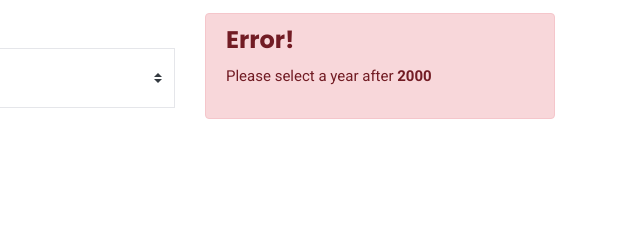
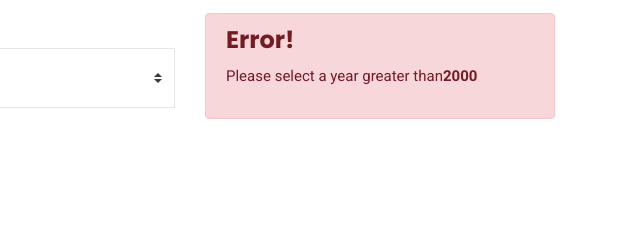
Before and after one commit to odedsaban/Data-Science-Project, a plain HTML site: page MLweb/index.html in a window 1280 px wide. Both pictures are taken after typing "5" into the empty fields and a click on the button "Predict". Shown: the part 864-1090 px from the top of the page, 640-1280 px from the left. Drawn offline with nearby package versions, Linux system fonts and the light colour scheme.

Commit message:
error content

```diff
--- a/MLweb/index.html
+++ b/MLweb/index.html
@@ -87,7 +87,7 @@
               </div>
               <div class="alert alert-danger errors " role="alert">
                 <h4 class="alert-heading">Error!</h4>
-                <p>Please select a year after <strong>2000</strong></p>
+                <p>Please select a year greater than<strong>2000</strong></p>
 
                 <p class="mb-0"></p>
               </div>
```
